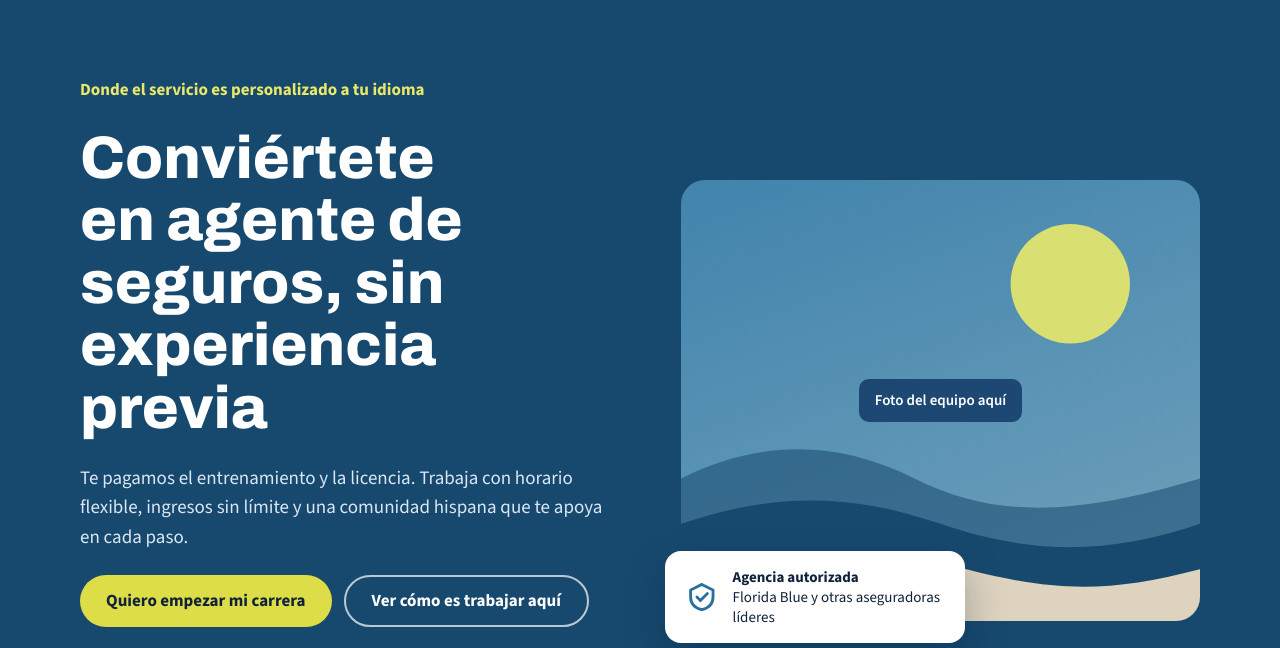
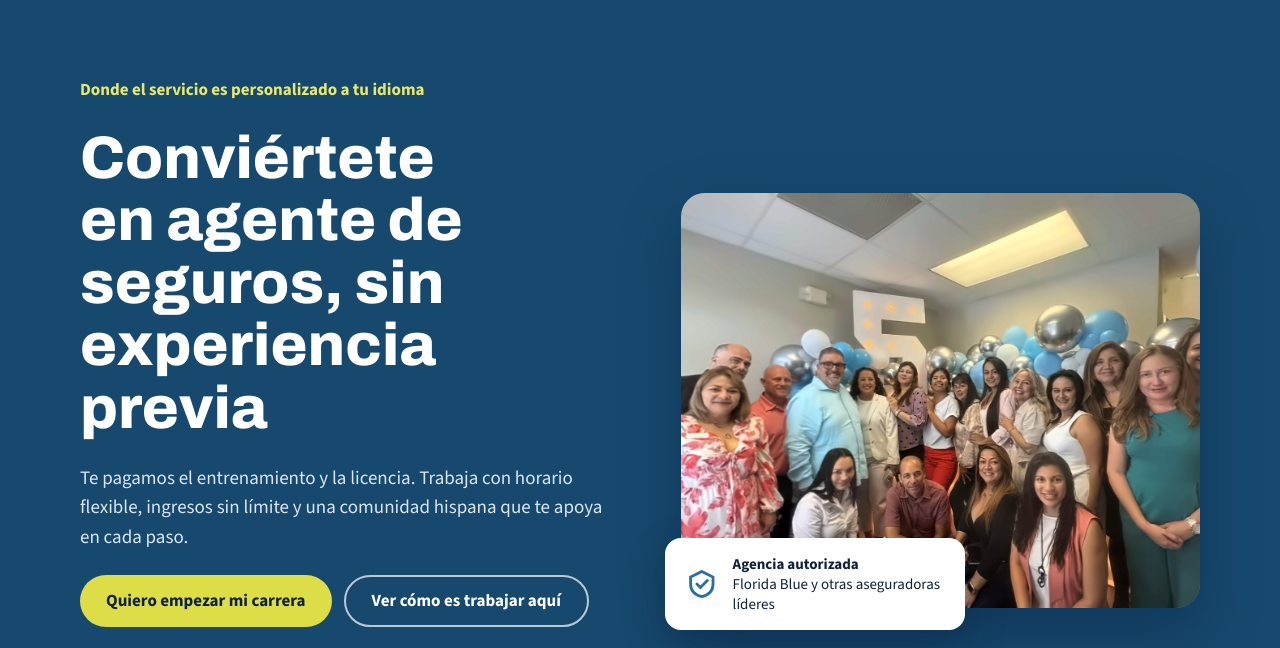
Before and after one commit to MauroHdd/hispanhandle, a plain HTML site: page index.html in a window 1280 px wide. Shown: the part 86-734 px from the top of the page. Drawn offline with nearby package versions, Linux system fonts and the light colour scheme.

Commit message:
Add enhanced team photo to hero
Co-Authored-By: Claude Opus 5.5 <noreply@anthropic.com>
Claude-Session: https://claude.ai/code/session_01VfyuvTgvRqW1EcCfRMco2e

```diff
--- a/index.html
+++ b/index.html
@@ -7,7 +7,7 @@
 <meta name="description" content="Conviértete en agente de seguros sin experiencia previa. Entrenamiento y licencia pagados. Oficinas en Pensacola, Mary Esther, Panama City y Jacksonville, FL.">
 <link rel="icon" href="assets/hispanhandle-logo.png">
 <meta property="og:title" content="Hispanhandle — Conviértete en agente de seguros">
-<meta property="og:image" content="assets/hispanhandle-logo.png">
+<meta property="og:image" content="assets/equipo-hispanhandle.jpg">
 <link rel="preconnect" href="https://fonts.googleapis.com">
 <link href="https://fonts.googleapis.com/css2?family=Archivo:wght@600;800&amp;family=Source+Sans+3:wght@400;600;700&amp;display=swap" rel="stylesheet">
 <style>
@@ -81,10 +81,7 @@ input:focus,select:focus,button:focus-visible,a:focus-visible{outline:3px solid
 </div>
 </div>
 <div style="position: relative">
-<div style="aspect-ratio: 4 / 3.4; border-radius: 24px; background: linear-gradient(160deg,#4184ad,#72a2bb); display: flex; align-items: center; justify-content: center; overflow: hidden; position: relative">
-<svg viewBox="0 0 400 340" width="100%" height="100%" aria-hidden="true" style="position: absolute; inset: 0"><circle cx="300" cy="80" r="46" fill="#e8e86a" opacity=".9"></circle><path d="M0 230c60-30 120-30 180 0s120 30 220 0v110H0z" fill="#17496e" opacity=".55"></path><path d="M0 265c70-24 130-24 200 0s130 24 200 0v75H0z" fill="#17496e"></path><path d="M0 300c80-18 150-18 220 0s110 18 180 0v40H0z" fill="#f3e3c8" opacity=".9"></path></svg>
-<span style="position: relative; background: rgba(8,47,94,.75); color: #fff; padding: 10px 16px; border-radius: 10px; font-size: 15px; font-weight: 600"><span data-t="photoNote"></span></span>
-</div>
+<div style="aspect-ratio: 4 / 3.2; border-radius: 24px; overflow: hidden; background: #4184ad; box-shadow: 0 24px 60px rgba(4,24,50,.35)"><img src="assets/equipo-hispanhandle.jpg" alt="Equipo de agentes de Hispanhandle" width="1600" height="1023" style="width: 100%; height: 100%; object-fit: cover; object-position: center 40%; display: block"></div>
 <div style="position: absolute; left: -16px; bottom: -22px; background: #ffffff; color: #10223a; border-radius: 16px; padding: 16px 20px; box-shadow: 0 18px 40px rgba(4,24,50,.28); display: flex; gap: 14px; align-items: center; max-width: 300px">
 <svg width="40" height="40" viewBox="0 0 24 24" fill="none" stroke="#2b6f9e" stroke-width="2" stroke-linecap="round" aria-hidden="true"><path d="M12 3l8 4v5c0 5-3.5 8-8 9-4.5-1-8-4-8-9V7z"></path><path d="M8.5 12l2.5 2.5L16 9.5"></path></svg>
 <div style="font-size: 15px; line-height: 1.35"><strong><span data-t="badgeTitle"></span></strong><br><span data-t="badgeSub"></span></div>
```
Also changed, not shown: assets/equipo-hispanhandle.jpg (added).
